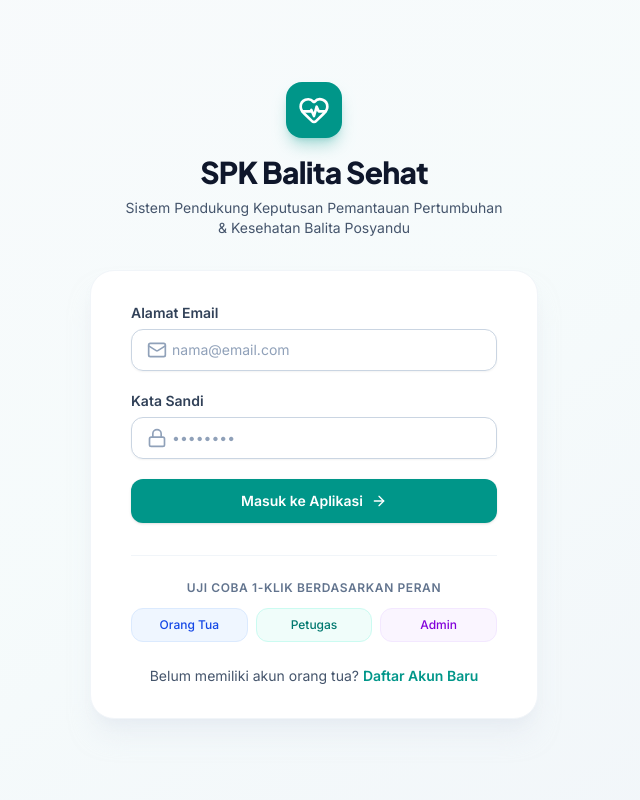
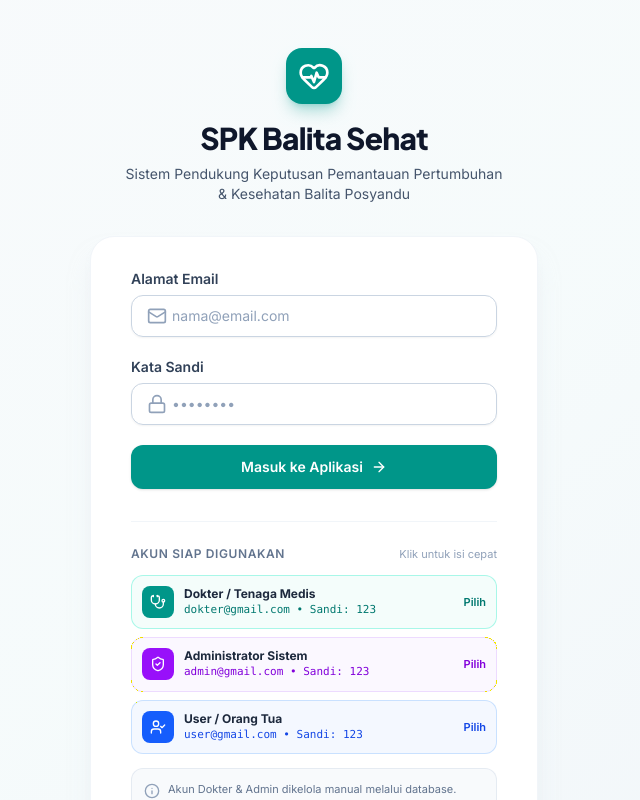
Before and after one commit to Ganyo404/SPK, a React (Vite) app: page /login in a window 1280 px wide. Shown: the top 800 px of the page, without its empty margins (326-966 px from the left). Built offline with nearby package versions, Linux system fonts and the light colour scheme; no server answers.

Commit message:
refactor: remove cloud badge and navbar role-switcher, enforce credential login for doctor/admin/user

```diff
--- a/src/components/layout/Navbar.jsx
+++ b/src/components/layout/Navbar.jsx
@@ -1,12 +1,10 @@
 import React from 'react';
 import { useAuth } from '../../context/AuthContext';
-import { isSupabaseConfigured } from '../../lib/supabase';
-import { LogOut, HeartPulse, ShieldCheck, UserCheck, Stethoscope, Database } from 'lucide-react';
+import { LogOut, HeartPulse, ShieldCheck, UserCheck, Stethoscope } from 'lucide-react';
 import { Link } from 'react-router-dom';
 
 export function Navbar({ onToggleSidebar }) {
-  const { profile, role, logout, switchRole } = useAuth();
-  const supabaseConnected = isSupabaseConfigured();
+  const { profile, role, logout } = useAuth();
 
   const getRoleBadge = () => {
     switch (role) {
@@ -21,7 +19,7 @@ export function Navbar({ onToggleSidebar }) {
         return (
           <span className="inline-flex items-center gap-1.5 px-2.5 py-1 rounded-full text-xs font-semibold bg-teal-50 text-teal-700 border border-teal-200">
             <Stethoscope className="w-3.5 h-3.5" />
-            Petugas Posyandu / Nakes
+            Dokter / Petugas Nakes
           </span>
         );
       default:
@@ -64,51 +62,9 @@ export function Navbar({ onToggleSidebar }) {
           </Link>
         </div>
 
-        {/* Right Section */}
+        {/* Right Section: User Profile & Logout */}
         <div className="flex items-center gap-3 lg:gap-4">
-          {/* Supabase Cloud Live Connection Badge */}
-          {supabaseConnected && (
-            <div
-              title="Terhubung ke Supabase Cloud (https://tgzpjwnvtbvcnyrzwrrn.supabase.co)"
-              className="hidden xl:inline-flex items-center gap-1.5 px-2.5 py-1 rounded-full text-[11px] font-medium bg-emerald-50 text-emerald-800 border border-emerald-200/80"
-            >
-              <span className="w-2 h-2 rounded-full bg-emerald-500 animate-pulse"></span>
-              <Database className="w-3.5 h-3.5 text-emerald-600" />
-              <span>Supabase Cloud Terhubung</span>
-            </div>
-          )}
-
-          {/* Quick Role Switcher (Utility testing bar for prompt evaluators) */}
-          <div className="hidden sm:flex items-center bg-slate-100 p-1 rounded-xl text-xs font-medium border border-slate-200">
-            <span className="px-2 text-slate-500 font-normal">Ganti Peran:</span>
-            <button
-              onClick={() => switchRole('parent')}
-              className={`px-2.5 py-1 rounded-lg transition-all ${
-                role === 'parent' ? 'bg-white text-teal-700 shadow-xs font-semibold' : 'text-slate-600 hover:text-slate-900'
-              }`}
-            >
-              Orang Tua
-            </button>
-            <button
-              onClick={() => switchRole('staff')}
-              className={`px-2.5 py-1 rounded-lg transition-all ${
-                role === 'staff' ? 'bg-white text-teal-700 shadow-xs font-semibold' : 'text-slate-600 hover:text-slate-900'
-              }`}
-            >
-              Petugas
-            </button>
-            <button
-              onClick={() => switchRole('admin')}
-              className={`px-2.5 py-1 rounded-lg transition-all ${
-                role === 'admin' ? 'bg-white text-teal-700 shadow-xs font-semibold' : 'text-slate-600 hover:text-slate-900'
-              }`}
-            >
-              Admin
-            </button>
-          </div>
-
-          {/* User Profile Info */}
-          <div className="flex items-center gap-2.5 pl-2 border-l border-slate-200">
+          <div className="flex items-center gap-2.5">
             <div className="hidden md:block text-right">
               <p className="text-sm font-semibold text-slate-800 leading-tight">
                 {profile?.full_name || 'Pengguna'}
@@ -119,9 +75,10 @@ export function Navbar({ onToggleSidebar }) {
             <button
               onClick={logout}
               title="Keluar dari akun"
-              className="p-2 rounded-xl text-slate-400 hover:text-rose-600 hover:bg-rose-50 transition-colors"
+              className="flex items-center gap-1.5 px-3 py-2 rounded-xl text-slate-600 hover:text-rose-600 hover:bg-rose-50 border border-slate-200/80 transition-all text-xs font-semibold cursor-pointer"
             >
-              <LogOut className="w-5 h-5" />
+              <LogOut className="w-4 h-4 text-slate-400 group-hover:text-rose-500" />
+              <span className="hidden sm:inline">Keluar</span>
             </button>
           </div>
         </div>
--- a/src/pages/admin/UserManagementPage.jsx
+++ b/src/pages/admin/UserManagementPage.jsx
@@ -113,7 +113,9 @@ export function UserManagementPage() {
                         ) : (
                           <UserCheck className="w-3 h-3" />
                         )}
-                        <span className="capitalize">{user.role}</span>
+                        <span>
+                          {user.role === 'admin' ? 'Admin' : user.role === 'staff' ? 'Dokter' : 'Orang Tua'}
+                        </span>
                       </span>
                     </td>
                     <td className="py-3.5 px-4 text-right">
@@ -121,10 +123,10 @@ export function UserManagementPage() {
                         value={user.role}
                         disabled={updatingId === user.id}
                         onChange={(e) => handleRoleChange(user.id, e.target.value)}
-                        className="p-1.5 rounded-lg border border-slate-300 bg-white text-xs font-medium focus:border-purple-600 outline-hidden disabled:opacity-50"
+                        className="p-1.5 rounded-lg border border-slate-300 bg-white text-xs font-medium focus:border-purple-600 outline-hidden disabled:opacity-50 cursor-pointer"
                       >
                         <option value="parent">Orang Tua</option>
-                        <option value="staff">Petugas Posyandu</option>
+                        <option value="staff">Dokter / Tenaga Medis</option>
                         <option value="admin">Administrator</option>
                       </select>
                     </td>
--- a/src/pages/auth/LoginPage.jsx
+++ b/src/pages/auth/LoginPage.jsx
@@ -1,7 +1,7 @@
 import React, { useState } from 'react';
 import { useNavigate, Link } from 'react-router-dom';
 import { useAuth } from '../../context/AuthContext';
-import { HeartPulse, Lock, Mail, ArrowRight, ShieldCheck, AlertCircle } from 'lucide-react';
+import { HeartPulse, Lock, Mail, ArrowRight, ShieldCheck, Stethoscope, UserCheck, AlertCircle, Info } from 'lucide-react';
 
 export function LoginPage() {
   const navigate = useNavigate();
@@ -34,18 +34,10 @@ export function LoginPage() {
     }
   };
 
-  const handleQuickLogin = async (mockEmail) => {
-    setEmail(mockEmail);
-    setPassword('demo123456');
-    setLoading(true);
-    const res = await login(mockEmail, 'demo123456');
-    setLoading(false);
-    if (!res.error) {
-      const userRole = res.data?.profile?.role || 'parent';
-      if (userRole === 'admin') navigate('/admin');
-      else if (userRole === 'staff') navigate('/staff');
-      else navigate('/parent');
-    }
+  const handleSelectAccount = (selectedEmail, selectedPassword) => {
+    setEmail(selectedEmail);
+    setPassword(selectedPassword);
+    setError('');
   };
 
   return (
@@ -117,38 +109,94 @@ export function LoginPage() {
               disabled={loading}
               className="w-full flex items-center justify-center gap-2 py-3 px-4 rounded-xl shadow-sm text-sm font-semibold text-white bg-teal-600 hover:bg-teal-700 focus:outline-hidden focus:ring-2 focus:ring-offset-2 focus:ring-teal-500 disabled:opacity-50 transition-all cursor-pointer"
             >
-              {loading ? 'Memproses...' : 'Masuk ke Aplikasi'}
+              {loading ? 'Memproses Masuk...' : 'Masuk ke Aplikasi'}
               <ArrowRight className="w-4 h-4" />
             </button>
           </form>
 
-          {/* Quick Demo Login Shortcuts */}
+          {/* Akun Pengujian yang Tersedia */}
           <div className="mt-8 pt-6 border-t border-slate-100">
-            <p className="text-xs font-semibold text-slate-500 text-center uppercase tracking-wider mb-3">
-              Uji Coba 1-Klik Berdasarkan Peran
-            </p>
-            <div className="grid grid-cols-3 gap-2 text-xs">
+            <div className="flex items-center justify-between mb-3">
+              <span className="text-xs font-semibold text-slate-500 uppercase tracking-wider">
+                Akun Siap Digunakan
+              </span>
+              <span className="text-[11px] text-slate-400">Klik untuk isi cepat</span>
+            </div>
+
+            <div className="space-y-2">
+              {/* Dokter */}
               <button
                 type="button"
-                onClick={() => handleQuickLogin('orangtua@spkbalita.id')}
-                className="p-2 rounded-xl bg-blue-50 hover:bg-blue-100 text-blue-700 font-medium text-center border border-blue-100 transition-colors"
+                onClick={() => handleSelectAccount('dokter@gmail.com', '123')}
+                className="w-full p-2.5 rounded-xl bg-teal-50/70 hover:bg-teal-100/80 border border-teal-200/80 flex items-center justify-between text-left transition-colors cursor-pointer group"
               >
-                Orang Tua
+                <div className="flex items-center gap-2.5">
+                  <div className="w-8 h-8 rounded-lg bg-teal-600 text-white flex items-center justify-center text-xs">
+                    <Stethoscope className="w-4 h-4" />
+                  </div>
+                  <div>
+                    <div className="text-xs font-bold text-slate-800">
+                      Dokter / Tenaga Medis
+                    </div>
+                    <div className="text-[11px] text-teal-700 font-mono">
+                      dokter@gmail.com • Sandi: 123
+                    </div>
+                  </div>
+                </div>
+                <span className="text-[11px] text-teal-700 font-semibold group-hover:underline">Pilih</span>
               </button>
+
+              {/* Admin */}
               <button
                 type="button"
-                onClick={() => handleQuickLogin('petugas@spkbalita.id')}
-                className="p-2 rounded-xl bg-teal-50 hover:bg-teal-100 text-teal-700 font-medium text-center border border-teal-100 transition-colors"
+                onClick={() => handleSelectAccount('admin@gmail.com', '123')}
+                className="w-full p-2.5 rounded-xl bg-purple-50/70 hover:bg-purple-100/80 border border-purple-200/80 flex items-center justify-between text-left transition-colors cursor-pointer group"
               >
-                Petugas
+                <div className="flex items-center gap-2.5">
+                  <div className="w-8 h-8 rounded-lg bg-purple-600 text-white flex items-center justify-center text-xs">
+                    <ShieldCheck className="w-4 h-4" />
+                  </div>
+                  <div>
+                    <div className="text-xs font-bold text-slate-800">
+                      Administrator Sistem
+                    </div>
+                    <div className="text-[11px] text-purple-700 font-mono">
+                      admin@gmail.com • Sandi: 123
+                    </div>
+                  </div>
+                </div>
+                <span className="text-[11px] text-purple-700 font-semibold group-hover:underline">Pilih</span>
               </button>
+
+              {/* Orang Tua */}
               <button
                 type="button"
-                onClick={() => handleQuickLogin('admin@spkbalita.id')}
-                className="p-2 rounded-xl bg-purple-50 hover:bg-purple-100 text-purple-700 font-medium text-center border border-purple-100 transition-colors"
+                onClick={() => handleSelectAccount('user@gmail.com', '123')}
+                className="w-full p-2.5 rounded-xl bg-blue-50/70 hover:bg-blue-100/80 border border-blue-200/80 flex items-center justify-between text-left transition-colors cursor-pointer group"
               >
-                Admin
+                <div className="flex items-center gap-2.5">
+                  <div className="w-8 h-8 rounded-lg bg-blue-600 text-white flex items-center justify-center text-xs">
+                    <UserCheck className="w-4 h-4" />
+                  </div>
+                  <div>
+                    <div className="text-xs font-bold text-slate-800">
+                      User / Orang Tua
+                    </div>
+                    <div className="text-[11px] text-blue-700 font-mono">
+                      user@gmail.com • Sandi: 123
+                    </div>
+                  </div>
+                </div>
+                <span className="text-[11px] text-blue-700 font-semibold group-hover:underline">Pilih</span>
               </button>
+            </div>
+
+            {/* Catatan Ketentuan Registrasi */}
+            <div className="mt-3.5 p-3 rounded-xl bg-slate-50 border border-slate-200/80 flex items-start gap-2 text-[11px] text-slate-500 leading-relaxed">
+              <Info className="w-4 h-4 text-slate-400 flex-shrink-0 mt-0.5" />
+              <span>
+                Akun Dokter & Admin dikelola manual melalui database. Pendaftaran akun baru publik hanya diperuntukkan bagi <strong>Orang Tua Balita</strong>.
+              </span>
             </div>
           </div>
 
```
Also changed, not shown: src/services/adminService.js (+30 -10 lines), src/services/authService.js (+58 -20 lines), src/lib/mockData.js.
